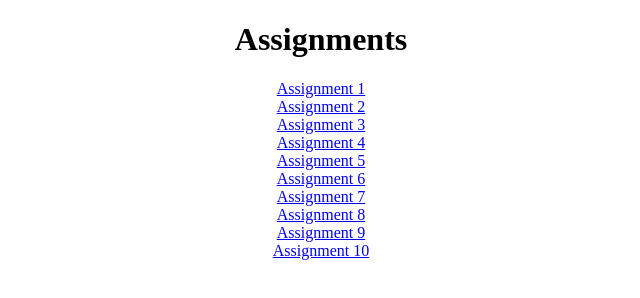
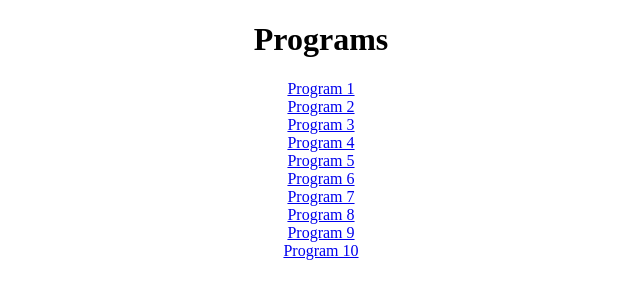
Before and after one commit to TrishaGh12/Assignment, a plain HTML site: page index.html in a window 1280 px wide. Shown: the whole page, without its empty margins (319-959 px from the left). Drawn offline with Linux system fonts and the light colour scheme.

Commit message:
Update index.html

```diff
--- a/index.html
+++ b/index.html
@@ -1,23 +1,23 @@
 <!DOCTYPE html>
 <html>
 	<head>
-    	<title>Assignment List</title>
+    	<title>Program List</title>
 	</head>
 
 
 	<body>
     	<center>
-        	<h1> Assignments</h1>
-    		<a href="Prog-1_Date-and-Time.html"> Assignment 1</a><br>
-    		<a href="Prog-2_Calculator.html"> Assignment 2</a><br>
-    		<a href="Prog-3_String_Reverse.html"> Assignment 3</a><br>
-    		<a href="Prog-4_Count_vowel.html"> Assignment 4</a><br>
-    		<a href="Prog-5_Image_processing.html"> Assignment 5</a><br>
-    		<a href="Prog-6_Calculate_Expression.html"> Assignment 6</a><br>
-    		<a href="Prog-7_Change_Case.html"> Assignment 7</a><br>
-    		<a href="Prog-8_Copy_Clipboard.html"> Assignment 8</a><br>
-    		<a href="Prog-9_String_Sorting.html"> Assignment 9</a><br>
-    		<a href="Prog-10_Bubble_Sort.html"> Assignment 10</a><br>
+        	<h1> Programs</h1>
+    		<a href="file:///E:/TRISHA/5thsem/JavaScript/html/Assignment1.html"> Program 1</a><br>
+    		<a href="file:///E:/TRISHA/5thsem/JavaScript/html/Assignment2.html"> Program 2</a><br>
+    		<a href="file:///E:/TRISHA/5thsem/JavaScript/html/Assignment3.html"> Program 3</a><br>
+    		<a href="file:///E:/TRISHA/5thsem/JavaScript/html/Assignment4.html"> Program 4</a><br>
+    		<a href="file:///E:/TRISHA/5thsem/JavaScript/html/Assignment5.html"> Program 5</a><br>
+    		<a href="file:///E:/TRISHA/5thsem/JavaScript/html/Assignment6.html"> Program 6</a><br>
+    		<a href="file:///E:/TRISHA/5thsem/JavaScript/html/Assignment7.html"> Program 7</a><br>
+    		<a href="file:///E:/TRISHA/5thsem/JavaScript/html/Assignment8.html"> Program 8</a><br>
+    		<a href="file:///E:/TRISHA/5thsem/JavaScript/html/Assignment9.html"> Program 9</a><br>
+    		<a href="file:///E:/TRISHA/5thsem/JavaScript/html/Assignment10.html"> Program 10</a><br>
 	    </center>
 	</body>
 </html>
```
